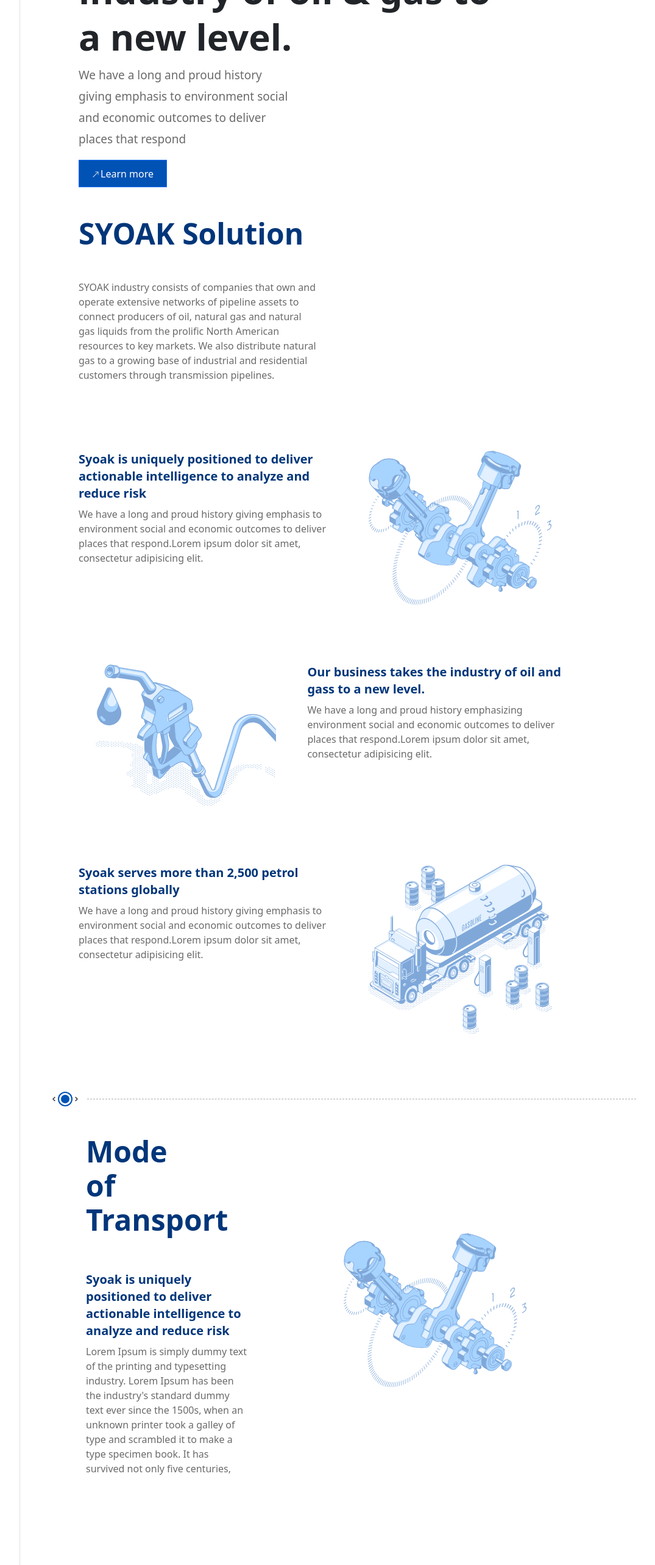
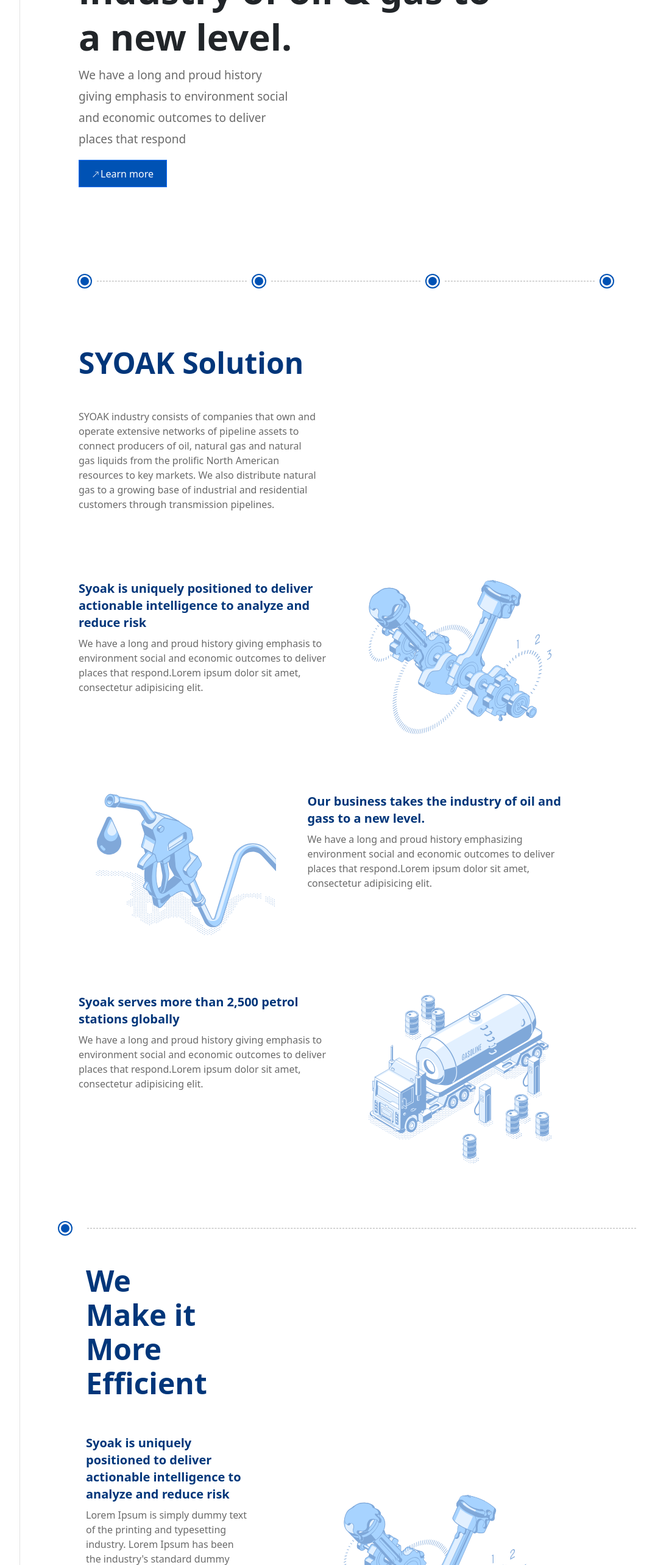
Before and after one commit to alabak48/syoak-web-application, a React (Create React App) app: page / in a window 1280 px wide. Shown: the part 234-2800 px from the top of the page at 61% size, without its empty margins (178-1253 px from the left). Built offline with nearby package versions, Linux system fonts and the light colour scheme.

Commit message:
Added fade effect and margins

```diff
--- a/src/components/achievements/Achievements.js
+++ b/src/components/achievements/Achievements.js
@@ -10,7 +10,7 @@ import { SlideUpCard } from '../animation/SlideUpEffect'
 
 function Achievements() {
     return (
-        <Container className="achievements px-5 pb-5">
+        <Container className="achievements px-5 pb-5 pt-5">
             <Row className="achievements__row px-5 pb-5">
                 <FadeInEffect>
                 <Col lg={7} className="achievements__col pb-5">
--- a/src/components/buttonnavigation/ButtonNavigation.js
+++ b/src/components/buttonnavigation/ButtonNavigation.js
@@ -4,9 +4,9 @@ import './ButtonNavigation.css';
 
 const ButtonNavigation= () => {
     return (
-        <Container className="navigation-btn">
+        <Container className="navigation-btn pt-5 pb-5">
             <Row>
-                <Col lg={12} className="navigation-btn px-5 pt-5">
+                <Col lg={12} className="navigation-btn mt-5 px-5 pt-5">
                     <div className="btn-navigation__container">
                         <button className="carousel__btn--round" data-text="Extraction">
                         </button>
--- a/src/components/carousel/Carousel.css
+++ b/src/components/carousel/Carousel.css
@@ -76,3 +76,15 @@
 .carousel__btn--round:hover::before {
     opacity: 1;
 }
+
+.carousel{
+    height: 500px;
+}
+
+.carousel__arrows{
+    color: white;
+}
+
+.carousel__arrows:hover{
+    color: #FF7616;
+}
--- a/src/components/carousel/Carousel.js
+++ b/src/components/carousel/Carousel.js
@@ -6,6 +6,7 @@ import "./Carousel.css";
 import {Col, Container, Row} from "react-bootstrap";
 import React, {useRef} from "react";
 import { BiChevronLeft, BiChevronRight  } from 'react-icons/bi';
+import {FadeInEffect} from "../animation/FadeInEffect";
 
 
 function CarouselContainer() {
@@ -18,8 +19,9 @@ function CarouselContainer() {
         ref.current.next();
     };
     return (
+<FadeInEffect>
         <Carousel ref={ref} variant="dark" indicators={false} controls={false} className="carousel pb-5">
-            <Carousel.Item className="pt-5 px-5">
+            <Carousel.Item className="pt-5 px-5" interval={2000}>
                 <div className="carousel__btn">
                     <div className="carousel__container align-center">
                         <BiChevronLeft onClick={onPrevClick} className="carousel__arrows" />
@@ -36,7 +38,7 @@ function CarouselContainer() {
                             <p>We have a long and proud history givin emphasis to environment social and economic
                                 outcomes to deliver places that respond.Lorem ipsum dolor sit amet, consectetur adipisicing elit.</p>
                         </Col>
-                        <Col lg={8} className="d-flex align-items-center justify-content-center">
+                        <Col lg={8} className="d-flex align-items-end justify-content-center">
                             <img
                                 className=""
                                 src={image1}
@@ -46,7 +48,7 @@ function CarouselContainer() {
                     </Row>
                 </Container>
             </Carousel.Item>
-            <Carousel.Item className="pt-5 px-5">
+            <Carousel.Item className="pt-5 px-5" interval={2000}>
                 <div className="carousel__btn">
                     <div className="align-center">
                         <BiChevronLeft onClick={onPrevClick} className="carousel__arrows" />
@@ -65,7 +67,7 @@ function CarouselContainer() {
                                 printer took a galley of type and scrambled it to make a type specimen book. It has
                                 survived not only five centuries, </p>
                         </Col>
-                        <Col lg={8} className="d-flex align-items-center justify-content-center">
+                        <Col lg={8} className="d-flex align-items-end justify-content-center">
                             <img
                                 className=""
                                 src={image1}
@@ -75,7 +77,7 @@ function CarouselContainer() {
                     </Row>
                 </Container>
             </Carousel.Item>
-            <Carousel.Item className="pt-5 px-5">
+            <Carousel.Item className="pt-5 px-5" interval={2000}>
                 <div className="carousel__btn">
                     <div className="align-center">
                         <BiChevronLeft onClick={onPrevClick} className="carousel__arrows" />
@@ -94,7 +96,7 @@ function CarouselContainer() {
                                 printer took a galley of type and scrambled it to make a type specimen book. It has
                                 survived not only five centuries, </p>
                         </Col>
-                        <Col lg={8} className="d-flex align-items-center justify-content-center">
+                        <Col lg={8} className="d-flex align-items-end justify-content-center">
                             <img
                                 className=""
                                 src={image1}
@@ -104,7 +106,7 @@ function CarouselContainer() {
                     </Row>
                 </Container>
             </Carousel.Item>
-            <Carousel.Item className="pt-5 px-5">
+            <Carousel.Item className="pt-5 px-5" interval={2000}>
                 <div className="carousel__btn ">
                     <div className="align-center">
                         <BiChevronLeft onClick={onPrevClick} className="carousel__arrows" />
@@ -122,7 +124,7 @@ function CarouselContainer() {
                                 printer took a galley of type and scrambled it to make a type specimen book. It has
                                 survived not only five centuries, </p>
                         </Col>
-                        <Col lg={8} className="d-flex align-items-center justify-content-center">
+                        <Col lg={8} className="d-flex align-items-end justify-content-center">
                             <img
                                 className=""
                                 src={image1}
@@ -133,6 +135,7 @@ function CarouselContainer() {
                 </Container>
             </Carousel.Item>
         </Carousel>
+</FadeInEffect>
     );
 }
 
--- a/src/components/headingtextimage/HeadingTextImage.js
+++ b/src/components/headingtextimage/HeadingTextImage.js
@@ -1,8 +1,9 @@
 import React from 'react';
-import { Container, Row, Col, Image } from 'react-bootstrap';
+import {Container, Row, Col, Image} from 'react-bootstrap';
 import "../../styles/styles.css"
+import {FadeInEffect} from "../animation/FadeInEffect";
 
-const HeadingTextImage = ({ h5, h5ClassName, image, imageClassName, p, pClassName, reverse, className }) => {
+const HeadingTextImage = ({h5, h5ClassName, image, imageClassName, p, pClassName, reverse, className}) => {
     const contentClassName = reverse ? 'text-container order-lg-last' : '';
     const imageColumnClassName = reverse ? '' : 'order-lg-last';
 
@@ -10,11 +11,15 @@ const HeadingTextImage = ({ h5, h5ClassName, image, imageClassName, p, pClassNam
         <Container className={`mt-5 px-5 pb-5 ${className}`}>
             <Row className="px-5">
                 <Col lg={6} className={`${contentClassName}`}>
-                    {h5 && <h5 className={h5ClassName}>{h5}</h5>}
-                    {p && <p className={pClassName}>{p}</p>}
+                    <FadeInEffect>
+                        {h5 && <h5 className={h5ClassName}>{h5}</h5>}
+                        {p && <p className={pClassName}>{p}</p>}
+                    </FadeInEffect>
                 </Col>
                 <Col lg={5} className={`${imageColumnClassName} d-flex justify-content-center`}>
-                    <Image src={image} alt="Image" className={imageClassName} />
+                    <FadeInEffect>
+                        <Image src={image} alt="Image" className={imageClassName}/>
+                    </FadeInEffect>
                 </Col>
             </Row>
         </Container>
--- a/src/components/maincontainer/MainContainer.js
+++ b/src/components/maincontainer/MainContainer.js
@@ -2,34 +2,45 @@ import Container from "react-bootstrap/Container";
 import {Button, Col, Row} from "react-bootstrap";
 import {BsArrowUpRight} from 'react-icons/bs';
 import "../../styles/styles.css"
+import ButtonNavigation from "../buttonnavigation/ButtonNavigation";
+import {FadeInEffect} from "../animation/FadeInEffect";
 
 function MainContainer() {
     return (
         <main>
             <Container className="main mt-5 px-5 pb-5">
+                <FadeInEffect>
                     <Row className="main__row px-5">
                         <Col xl={10} lg={9} md={11} sm={11} className="main__title-col">
-                        <h1 className="main__title">Our business takes the industry of oil & gas to a new level.</h1>
+                            <h1 className="main__title">Our business takes the industry of oil & gas to a new
+                                level.</h1>
                         </Col>
                         <Col xl={5} lg={6} md={6} sm={12} className="main__description-col">
-                        <p className="main__description">We have a long and proud history giving emphasis to environment
+                            <p className="main__description">We have a long and proud history giving emphasis to
+                                environment
                                 social and economic outcomes
                                 to
                                 deliver places that respond</p>
                         </Col>
                         <Col xl={12} lg={12} md={12} sm={12} className="main__button-col">
                             <Button className="btn btn--primary">
-                            <BsArrowUpRight className="main__arrow" />
+                                <BsArrowUpRight className="main__arrow"/>
                                 Learn more</Button>
                         </Col>
+
                     </Row>
+                    <ButtonNavigation/>
+                </FadeInEffect>
+                <FadeInEffect>
                     <Col lg={6} className="main-second mt-5 px-5">
                         <h2>SYOAK Solution</h2>
-                    <p className="main-second__text mt-5">SYOAK industry consists of companies that own and operate extensive networks of pipeline assets
+                        <p className="main-second__text mt-5">SYOAK industry consists of companies that own and operate
+                            extensive networks of pipeline assets
                             to connect producers of oil, natural gas and natural gas liquids from the prolific North
                             American resources to key markets. We also distribute natural gas to a growing base of
                             industrial and residential customers through transmission pipelines.</p>
                     </Col>
+                </FadeInEffect>
             </Container>
         </main>
     )
```
Lines whose indentation alone changed are shown as unchanged.
